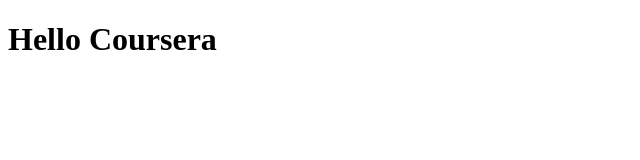
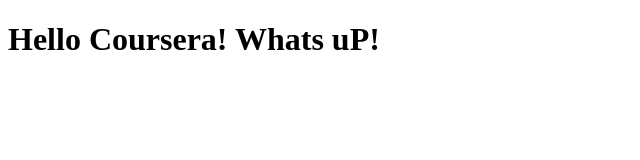
Before and after one commit to sti11idk4real/courseratest, a plain HTML site: page site/index.html in a window 1280 px wide. Shown: the whole page, without its empty margins (0-640 px from the left). Drawn offline with Linux system fonts and the light colour scheme.

Commit message:
small addition to page content

```diff
--- a/site/index.html
+++ b/site/index.html
@@ -6,6 +6,6 @@
 	<title>Hello Coursera</title>
 </head>
 <body>
-<h1>Hello Coursera</h1>
+<h1>Hello Coursera! Whats uP!</h1>
 </body>
 </html>
```
